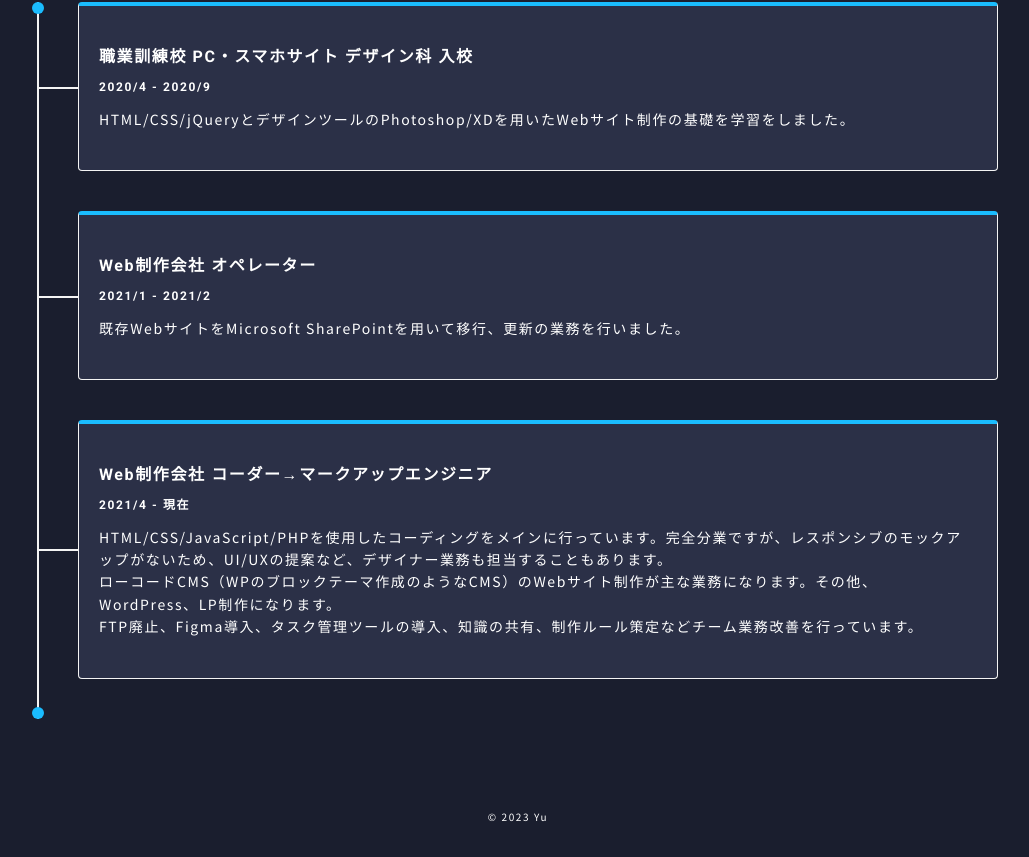
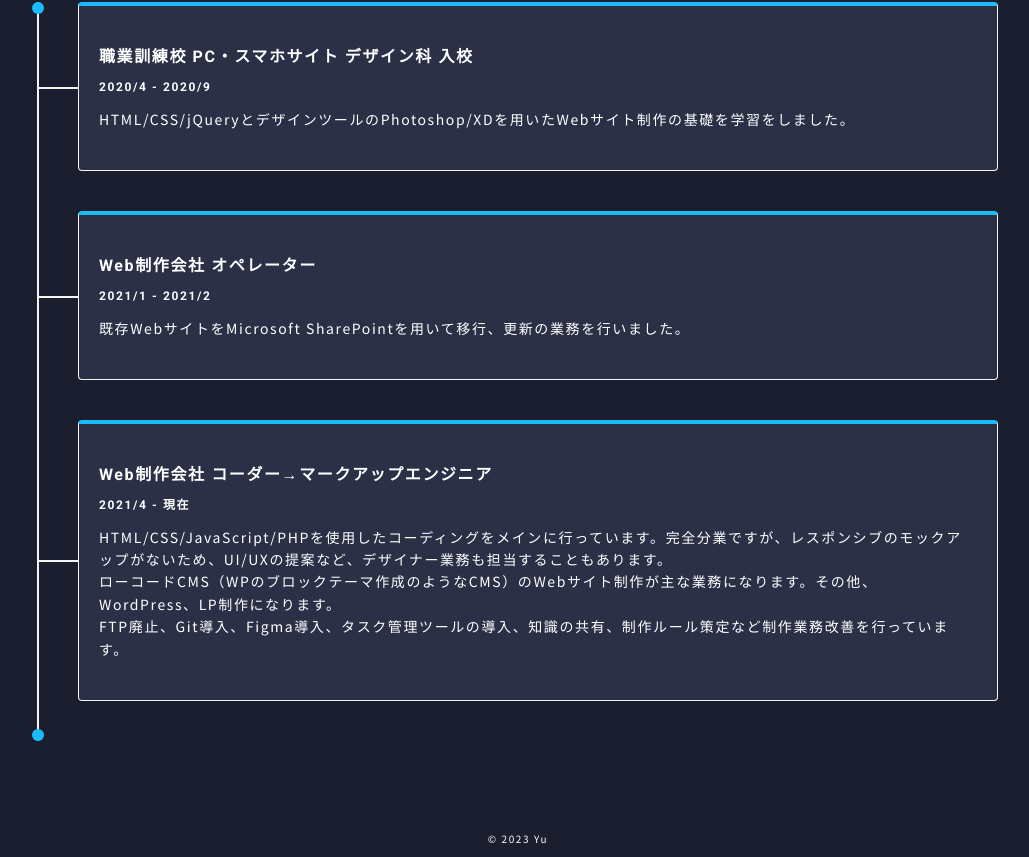
Before and after one commit to yuyuyusan/re-portfolio, a Next.js app: page /about in a window 1280 px wide. Shown: the part 2009-2866 px from the top of the page, without its empty margins (122-1151 px from the left). Before the commit the page ends 2844 px from the top, so only its background shows below. Built offline with nearby package versions, Linux system fonts and the light colour scheme; no server answers.

Commit message:
[update] CSS text 修正

```diff
--- a/src/app/_components/ExperienceList/index.tsx
+++ b/src/app/_components/ExperienceList/index.tsx
@@ -27,7 +27,7 @@ const career: CareerFlow[] = [
     description: [
       'HTML/CSS/JavaScript/PHPを使用したコーディングをメインに行っています。完全分業ですが、レスポンシブのモックアップがないため、UI/UXの提案など、デザイナー業務も担当することもあります。',
       'ローコードCMS（WPのブロックテーマ作成のようなCMS）のWebサイト制作が主な業務になります。その他、WordPress、LP制作になります。',
-      'FTP廃止、Figma導入、タスク管理ツールの導入、知識の共有、制作ルール策定などチーム業務改善を行っています。',
+      'FTP廃止、Git導入、Figma導入、タスク管理ツールの導入、知識の共有、制作ルール策定など制作業務改善を行っています。',
     ],
   },
 ];
```
